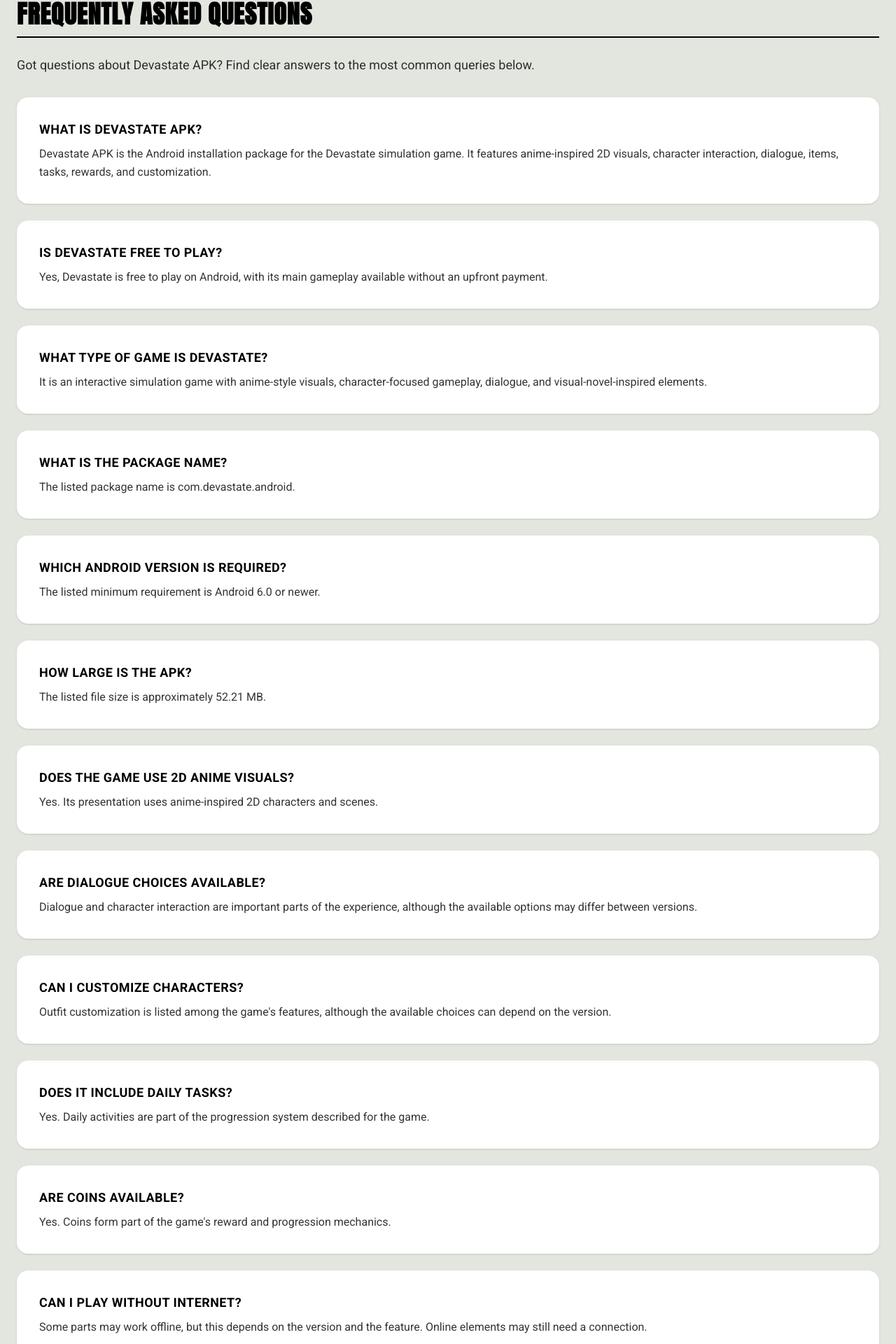
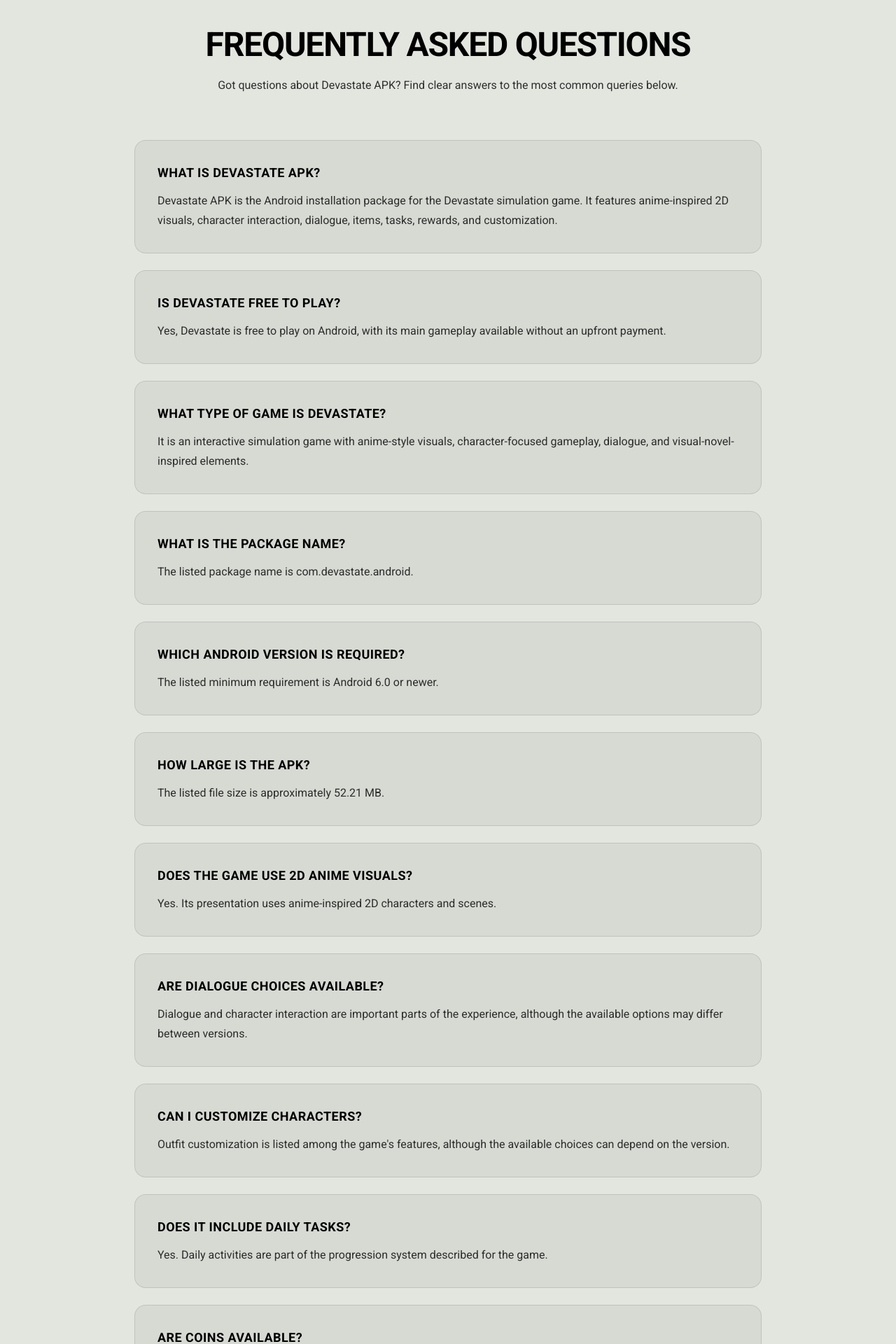
Before and after one commit to sbgmirza2-pixel/devastate, a Next.js app: page /faqs in a window 1280 px wide. Shown: the part 105-2025 px from the top of the page at 70% size. Built offline with nearby package versions, Linux system fonts and the light colour scheme.

Commit message:
adding terms section

```diff
--- a/app/components/HeroSection.jsx
+++ b/app/components/HeroSection.jsx
@@ -18,7 +18,7 @@
     <div className="w-full mb-12 flex flex-col items-center text-center">
 
       {/* Centered Heading */}
-      <h1 className="text-4xl sm:text-6xl font-black text-black mb-6 weight-900 uppercase leading-tight">
+      <h1 className="text-4xl sm:text-6xl font-black text-black mb-6  uppercase leading-tight">
         Devastate APK
       </h1>
 
--- a/app/faqs/page.js
+++ b/app/faqs/page.js
@@ -1,168 +1,97 @@
 export default function FAQsPage() {
   return (
-    <div className="w-full text-left p-6" style={{ fontFamily: 'var(--font-roboto), sans-serif' }}>
+    <div className="max-w-6xl mx-auto px-8 sm:px-16 lg:px-28 py-16" style={{ fontFamily: 'var(--font-roboto), sans-serif' }}>
 
-      {/* Page Title */}
-      <h2 className="text-3xl sm:text-4xl font-bold text-black mb-6 tracking-wide uppercase border-b-2 border-black pb-3" style={{ fontFamily: 'var(--font-anton), sans-serif' }}>
-        Frequently Asked Questions
-      </h2>
-
-      <p className="text-black/80 text-base sm:text-lg leading-relaxed mb-8">
-        Got questions about Devastate APK? Find clear answers to the most common queries below.
-      </p>
+      {/* Page Title & Intro */}
+      <div className="max-w-3xl mx-auto text-center mb-16">
+        <h1
+          className="text-4xl sm:text-5xl font-bold text-black uppercase tracking-tight mb-5"
+          style={{ fontFamily: 'var(--font-chakra-petch), sans-serif' }}
+        >
+          Frequently Asked Questions
+        </h1>
+        <p className="text-sm sm:text-base leading-7 text-black/80">
+          Got questions about Devastate APK? Find clear answers to the most common queries below.
+        </p>
+      </div>
 
       {/* FAQs List */}
-      <div className="space-y-6">
+      <div className="max-w-4xl mx-auto space-y-6">
 
-        {/* FAQ 1 */}
-        <div className="bg-white p-6 sm:p-8 rounded-2xl shadow-sm">
-          <h3 className="text-lg font-extrabold text-black mb-2 uppercase tracking-wide">
-            What is Devastate APK?
-          </h3>
-          <p className="text-black/80 text-base leading-relaxed">
-            Devastate APK is the Android installation package for the Devastate simulation game. It features anime-inspired 2D visuals, character interaction, dialogue, items, tasks, rewards, and customization.
-          </p>
-        </div>
-
-        {/* FAQ 2 */}
-        <div className="bg-white p-6 sm:p-8 rounded-2xl shadow-sm">
-          <h3 className="text-lg font-extrabold text-black mb-2 uppercase tracking-wide">
-            Is Devastate Free to Play?
-          </h3>
-          <p className="text-black/80 text-base leading-relaxed">
-            Yes, Devastate is free to play on Android, with its main gameplay available without an upfront payment.
-          </p>
-        </div>
-
-        {/* FAQ 3 */}
-        <div className="bg-white p-6 sm:p-8 rounded-2xl shadow-sm">
-          <h3 className="text-lg font-extrabold text-black mb-2 uppercase tracking-wide">
-            What type of game is Devastate?
-          </h3>
-          <p className="text-black/80 text-base leading-relaxed">
-            It is an interactive simulation game with anime-style visuals, character-focused gameplay, dialogue, and visual-novel-inspired elements.
-          </p>
-        </div>
-
-        {/* FAQ 4 */}
-        <div className="bg-white p-6 sm:p-8 rounded-2xl shadow-sm">
-          <h3 className="text-lg font-extrabold text-black mb-2 uppercase tracking-wide">
-            What is the package name?
-          </h3>
-          <p className="text-black/80 text-base leading-relaxed">
-            The listed package name is com.devastate.android.
-          </p>
-        </div>
-
-        {/* FAQ 5 */}
-        <div className="bg-white p-6 sm:p-8 rounded-2xl shadow-sm">
-          <h3 className="text-lg font-extrabold text-black mb-2 uppercase tracking-wide">
-            Which Android version is required?
-          </h3>
-          <p className="text-black/80 text-base leading-relaxed">
-            The listed minimum requirement is Android 6.0 or newer.
-          </p>
-        </div>
-
-        {/* FAQ 6 */}
-        <div className="bg-white p-6 sm:p-8 rounded-2xl shadow-sm">
-          <h3 className="text-lg font-extrabold text-black mb-2 uppercase tracking-wide">
-            How large is the APK?
-          </h3>
-          <p className="text-black/80 text-base leading-relaxed">
-            The listed file size is approximately 52.21 MB.
-          </p>
-        </div>
-
-        {/* FAQ 7 */}
-        <div className="bg-white p-6 sm:p-8 rounded-2xl shadow-sm">
-          <h3 className="text-lg font-extrabold text-black mb-2 uppercase tracking-wide">
-            Does the game use 2D anime visuals?
-          </h3>
-          <p className="text-black/80 text-base leading-relaxed">
-            Yes. Its presentation uses anime-inspired 2D characters and scenes.
-          </p>
-        </div>
-
-        {/* FAQ 8 */}
-        <div className="bg-white p-6 sm:p-8 rounded-2xl shadow-sm">
-          <h3 className="text-lg font-extrabold text-black mb-2 uppercase tracking-wide">
-            Are dialogue choices available?
-          </h3>
-          <p className="text-black/80 text-base leading-relaxed">
-            Dialogue and character interaction are important parts of the experience, although the available options may differ between versions.
-          </p>
-        </div>
-
-        {/* FAQ 9 */}
-        <div className="bg-white p-6 sm:p-8 rounded-2xl shadow-sm">
-          <h3 className="text-lg font-extrabold text-black mb-2 uppercase tracking-wide">
-            Can I customize characters?
-          </h3>
-          <p className="text-black/80 text-base leading-relaxed">
-            Outfit customization is listed among the game&apos;s features, although the available choices can depend on the version.
-          </p>
-        </div>
-
-        {/* FAQ 10 */}
-        <div className="bg-white p-6 sm:p-8 rounded-2xl shadow-sm">
-          <h3 className="text-lg font-extrabold text-black mb-2 uppercase tracking-wide">
-            Does it include daily tasks?
-          </h3>
-          <p className="text-black/80 text-base leading-relaxed">
-            Yes. Daily activities are part of the progression system described for the game.
-          </p>
-        </div>
-
-        {/* FAQ 11 */}
-        <div className="bg-white p-6 sm:p-8 rounded-2xl shadow-sm">
-          <h3 className="text-lg font-extrabold text-black mb-2 uppercase tracking-wide">
-            Are coins available?
-          </h3>
-          <p className="text-black/80 text-base leading-relaxed">
-            Yes. Coins form part of the game&apos;s reward and progression mechanics.
-          </p>
-        </div>
-
-        {/* FAQ 12 */}
-        <div className="bg-white p-6 sm:p-8 rounded-2xl shadow-sm">
-          <h3 className="text-lg font-extrabold text-black mb-2 uppercase tracking-wide">
-            Can I play without internet?
-          </h3>
-          <p className="text-black/80 text-base leading-relaxed">
-            Some parts may work offline, but this depends on the version and the feature. Online elements may still need a connection.
-          </p>
-        </div>
-
-        {/* FAQ 13 */}
-        <div className="bg-white p-6 sm:p-8 rounded-2xl shadow-sm">
-          <h3 className="text-lg font-extrabold text-black mb-2 uppercase tracking-wide">
-            Can I use an emulator?
-          </h3>
-          <p className="text-black/80 text-base leading-relaxed">
-            A compatible Android emulator may run the game, although performance and display quality depend on the emulator and its settings.
-          </p>
-        </div>
-
-        {/* FAQ 14 */}
-        <div className="bg-white p-6 sm:p-8 rounded-2xl shadow-sm">
-          <h3 className="text-lg font-extrabold text-black mb-2 uppercase tracking-wide">
-            Is Devastate APK safe?
-          </h3>
-          <p className="text-black/80 text-base leading-relaxed">
-            Use a trustworthy source, inspect the APK details, and avoid modified or suspicious versions before installing.
-          </p>
-        </div>
-
-        {/* FAQ 15 */}
-        <div className="bg-white p-6 sm:p-8 rounded-2xl shadow-sm">
-          <h3 className="text-lg font-extrabold text-black mb-2 uppercase tracking-wide">
-            Should I install a Mod APK?
-          </h3>
-          <p className="text-black/80 text-base leading-relaxed">
-            Avoid modified versions whenever possible. An altered APK may contain unexpected changes and can create additional security or compatibility problems.
-          </p>
-        </div>
+        {[
+          {
+            q: "What is Devastate APK?",
+            a: "Devastate APK is the Android installation package for the Devastate simulation game. It features anime-inspired 2D visuals, character interaction, dialogue, items, tasks, rewards, and customization."
+          },
+          {
+            q: "Is Devastate Free to Play?",
+            a: "Yes, Devastate is free to play on Android, with its main gameplay available without an upfront payment."
+          },
+          {
+            q: "What type of game is Devastate?",
+            a: "It is an interactive simulation game with anime-style visuals, character-focused gameplay, dialogue, and visual-novel-inspired elements."
+          },
+          {
+            q: "What is the package name?",
+            a: "The listed package name is com.devastate.android."
+          },
+          {
+            q: "Which Android version is required?",
+            a: "The listed minimum requirement is Android 6.0 or newer."
+          },
+          {
+            q: "How large is the APK?",
+            a: "The listed file size is approximately 52.21 MB."
+          },
+          {
+            q: "Does the game use 2D anime visuals?",
+            a: "Yes. Its presentation uses anime-inspired 2D characters and scenes."
+          },
+          {
+            q: "Are dialogue choices available?",
+            a: "Dialogue and character interaction are important parts of the experience, although the available options may differ between versions."
+          },
+          {
+            q: "Can I customize characters?",
+            a: "Outfit customization is listed among the game's features, although the available choices can depend on the version."
+          },
+          {
+            q: "Does it include daily tasks?",
+            a: "Yes. Daily activities are part of the progression system described for the game."
+          },
+          {
+            q: "Are coins available?",
+            a: "Yes. Coins form part of the game's reward and progression mechanics."
+          },
+          {
+            q: "Can I play without internet?",
+            a: "Some parts may work offline, but this depends on the version and the feature. Online elements may still need a connection."
+          },
+          {
+            q: "Can I use an emulator?",
+            a: "A compatible Android emulator may run the game, although performance and display quality depend on the emulator and its settings."
+          },
+          {
+            q: "Is Devastate APK safe?",
+            a: "Use a trustworthy source, inspect the APK details, and avoid modified or suspicious versions before installing."
+          },
+          {
+            q: "Should I install a Mod APK?",
+            a: "Avoid modified versions whenever possible. An altered APK may contain unexpected changes and can create additional security or compatibility problems."
+          }
+        ].map((faq, index) => (
+          <div key={index} className="bg-black/5 p-6 sm:p-8 rounded-2xl border border-black/10 transition hover:bg-black/[0.07]">
+            <h3
+              className="text-base sm:text-lg font-bold text-black mb-3 uppercase tracking-wide"
+              style={{ fontFamily: 'var(--font-chakra-petch), sans-serif' }}
+            >
+              {faq.q}
+            </h3>
+            <p className="text-black/80 text-sm sm:text-base leading-7">
+              {faq.a}
+            </p>
+          </div>
+        ))}
 
       </div>
 
```
Also changed, not shown: app/download/page.js (+8 -7 lines), app/privacy/page.js (+9 -9 lines), app/terms/page.js (+56 -17 lines).
